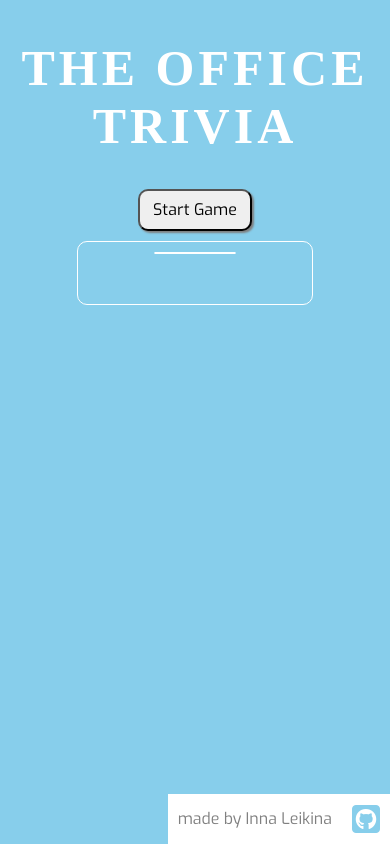
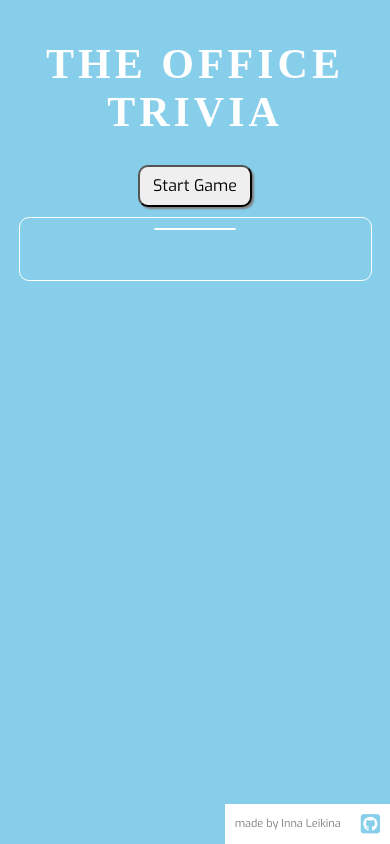
Before and after one commit to innaleikina/trivia, a plain HTML site: page index.html in a window 390 px wide. Drawn offline with nearby package versions, Linux system fonts and the light colour scheme; a web font is replaced by a local one.

Commit message:
gooter mobile adjusted

```diff
--- a/index.html
+++ b/index.html
@@ -35,15 +35,17 @@
                 </div>
             </div>
         </div>
-    </div>
+        <footer class="container">
+            <p id="madeBy"> made by Inna Leikina</p>
+            <a href="https://github.com/innaleikina" target="_blank">
+                <i class="fa fa-github-square fa-2x" aria-hidden="true"></i>
+            </a>
+        </footer>
+
     </div>
 
-    <footer class="container">
-        <p id="madeBy"> made by Inna Leikina</p>
-        <a href="https://github.com/innaleikina" target="_blank">
-            <i class="fa fa-github-square fa-2x" aria-hidden="true"></i>
-        </a>
-    </footer>
+    </div>
+
 
     <script src="./resources/js/index.js">
     </script>
--- a/resources/css/style.css
+++ b/resources/css/style.css
@@ -42,6 +42,10 @@ body {
     }
 }
 
+#container-all {
+    height: 120%;
+}
+
 #game-title {
     text-transform: uppercase;
     font-family: "Vollkorn SC";
@@ -51,6 +55,12 @@ body {
     font-size: 50px;
     margin-top: 40px;
     color: white;
+}
+
+@media only screen and (max-width:768px) {
+    #game-title {
+        font-size: 42px;
+    }
 }
 
 #start {
@@ -82,7 +92,7 @@ body {
 }
 
 @media only screen and (max-width:768px) {
-    #timer{
+    #timer {
         margin-top: 10px;
     }
 }
@@ -94,6 +104,7 @@ body {
     color: white;
     margin-top: 20px;
     font-size: 28px;
+    width: 80%;
 }
 
 .container-game {
@@ -106,6 +117,7 @@ body {
 @media only screen and (max-width:768px) {
     .container-game {
         margin-top: -10px;
+        width: 90%;
     }
 }
 
@@ -113,7 +125,7 @@ body {
     border-radius: 5px;
     margin: 10px auto;
     padding: 10px;
-    width: 30%;
+    width: 60%;
     display: block;
     background-color: rgba(255, 255, 255, .2);
     border: 2px white solid;
@@ -195,16 +207,18 @@ footer {
     align-items: center;
     justify-content: center;
     color: gray;
-    bottom: 0%;
+    bottom: 0;
     position: fixed;
     right: 0%;
+    margin-top: 20px;
 }
 
 @media only screen and (max-width:768px) {
     footer {
-        position:absolute;
-        display:block;
-        margin:0 auto;
+        position: absolute;
+        bottom: 0;
+        font-size: 11px;
+        height: 40px;
     }
 }
 
@@ -214,6 +228,12 @@ footer {
     margin: auto 10px;
 }
 
+@media only screen and (max-width:768px) {
+    .fa-github-square {
+        font-size: 20px;
+    }
+}
+
 #madeBy {
     margin: auto 10px;
 }
```
